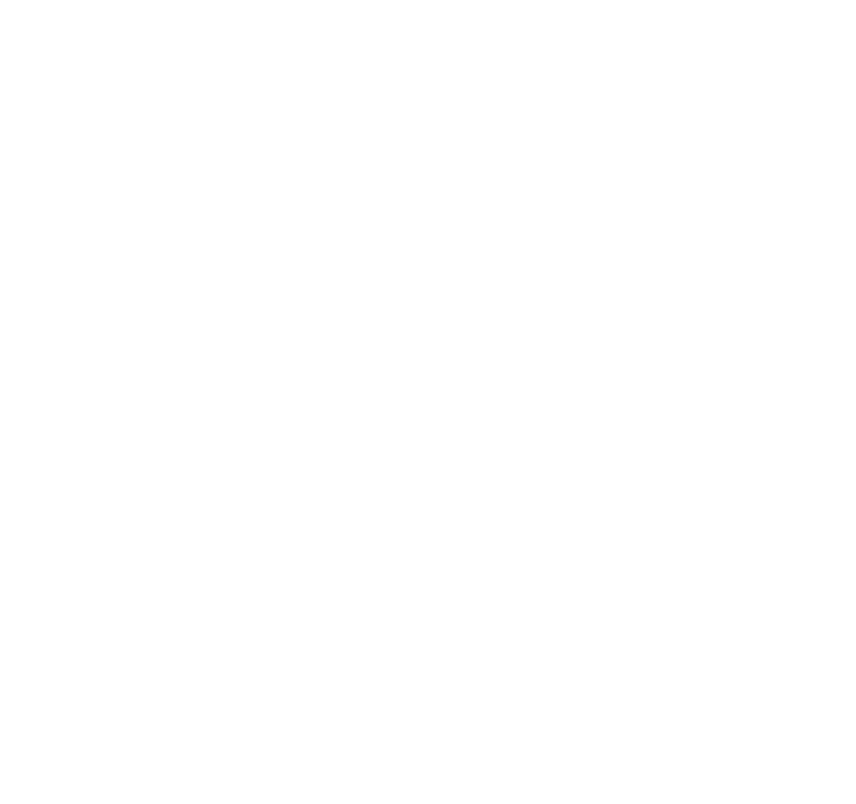
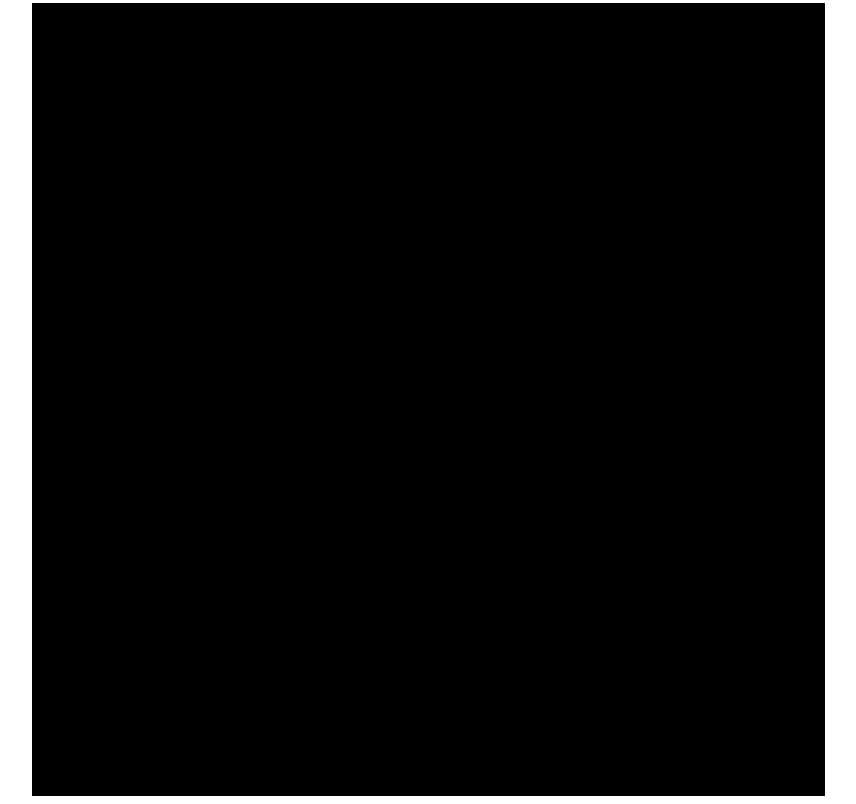
Before and after one commit to jay-red/SBHacksVI, a plain HTML site: page docs/games/amazed/maze.html in a window 1280 px wide. Shown: the whole page, without its empty margins (211-1067 px from the left). Drawn offline with Linux system fonts and the light colour scheme.

Commit message:
black box init

```diff
--- a/docs/games/amazed/maze.html
+++ b/docs/games/amazed/maze.html
@@ -2,6 +2,7 @@
 <html>
 	<head>
 		<title>aMAZEed</title>
+		<link rel="stylesheet" type="text/css" href="../../styles/games/amazed/maze.css" />
 	</head>
 	<body>
 		<canvas id="amazed-canvas"></canvas>
--- a/docs/scripts/games/amazed/maze.js
+++ b/docs/scripts/games/amazed/maze.js
@@ -1 +1,68 @@
-// maze.js
+function maze_load( evt ) {
+	var CONSTANTS = {};
+
+	CONSTANTS[ "MAZE_WIDTH" ] = 10;
+	CONSTANTS[ "MAZE_HEIGHT" ] = 10;
+	CONSTANTS[ "BORDER_RATIO" ] = 0.2;
+
+	var GLOBALS = {};
+	GLOBALS[ "render" ] = {};
+	GLOBALS[ "render" ][ "canvas" ] = document.getElementById( "amazed-canvas" );
+	GLOBALS[ "render" ][ "canvas" ].width = window.innerWidth;
+	GLOBALS[ "render" ][ "canvas" ].height = window.innerHeight;
+	GLOBALS[ "render" ][ "ctx" ] = GLOBALS[ "render" ][ "canvas" ].getContext( "2d" );
+
+	GLOBALS[ "maze" ] = {};
+	GLOBALS[ "maze" ][ "cell_size" ] = Math.round( 1 / CONSTANTS[ "BORDER_RATIO" ] );
+	GLOBALS[ "maze" ][ "canvas" ] = document.createElement( "canvas" );
+	GLOBALS[ "maze" ][ "canvas" ].width = window.innerWidth;
+	GLOBALS[ "maze" ][ "canvas" ].height = window.innerHeight;
+	GLOBALS[ "maze" ][ "ctx" ] = GLOBALS[ "maze" ][ "canvas" ].getContext( "2d" );
+
+	function init_grid() {
+		var m = GLOBALS[ "maze" ],
+			WIDTH = GLOBALS[ "maze" ][ "canvas" ].width,
+			HEIGHT = GLOBALS[ "maze" ][ "canvas" ].height,
+			RATIO = CONSTANTS[ "BORDER_RATIO" ],
+			cell_size = 0,
+			border_size,
+			maze_width,
+			maze_height,
+			left,
+			top,
+			running = true,
+			y,
+			x,
+			data,
+			pixels,
+			ctx = GLOBALS[ "maze" ][ "ctx" ];
+		pixels = ctx.getImageData( 0, 0, WIDTH, HEIGHT );
+		data = pixels.data;
+		while( running ) {
+			cell_size += m.cell_size;
+			border_size = Math.round( cell_size * RATIO );
+			if( ( ( cell_size + border_size ) * CONSTANTS.MAZE_WIDTH + border_size ) > WIDTH ) { running = false };
+			if( ( ( cell_size + border_size ) * CONSTANTS.MAZE_HEIGHT + border_size ) > HEIGHT ) { running = false };
+		}
+		cell_size -= m.cell_size;
+		border_size = Math.round( cell_size * RATIO );
+		maze_width = ( ( cell_size + border_size ) * CONSTANTS.MAZE_WIDTH + border_size );
+		maze_height = ( ( cell_size + border_size ) * CONSTANTS.MAZE_WIDTH + border_size );
+		left = ( ( ( WIDTH - maze_width ) | 0 ) / 2 ) | 0;
+		top = ( ( ( HEIGHT - maze_height ) | 0 ) / 2 ) | 0;
+		for( y = 0; y < maze_height; y++ ) {
+			for( x = 0; x < maze_width; x++ ) {
+				data[ ( y + top ) * WIDTH * 4 + ( x + left ) * 4 ] = 0;
+				data[ ( y + top ) * WIDTH * 4 + ( x + left ) * 4 + 1 ] = 0;
+				data[ ( y + top ) * WIDTH * 4 + ( x + left ) * 4 + 2 ] = 0;
+				data[ ( y + top ) * WIDTH * 4 + ( x + left ) * 4 + 3 ] = 255;
+			}
+		}
+		ctx.putImageData( pixels, 0, 0, 0, 0, WIDTH, HEIGHT );
+		GLOBALS[ "render" ][ "ctx" ].drawImage( GLOBALS[ "maze" ][ "canvas" ], 0, 0, WIDTH, HEIGHT, 0, 0, WIDTH, HEIGHT );
+	}
+
+	init_grid();
+}
+
+window.addEventListener( "load", maze_load );
--- a/docs/styles/games/amazed/maze.css
+++ b/docs/styles/games/amazed/maze.css
@@ -1 +1,6 @@
 /* maze.css */
+
+html, body {
+	margin: 0px;
+	padding: 0px;
+}
```
